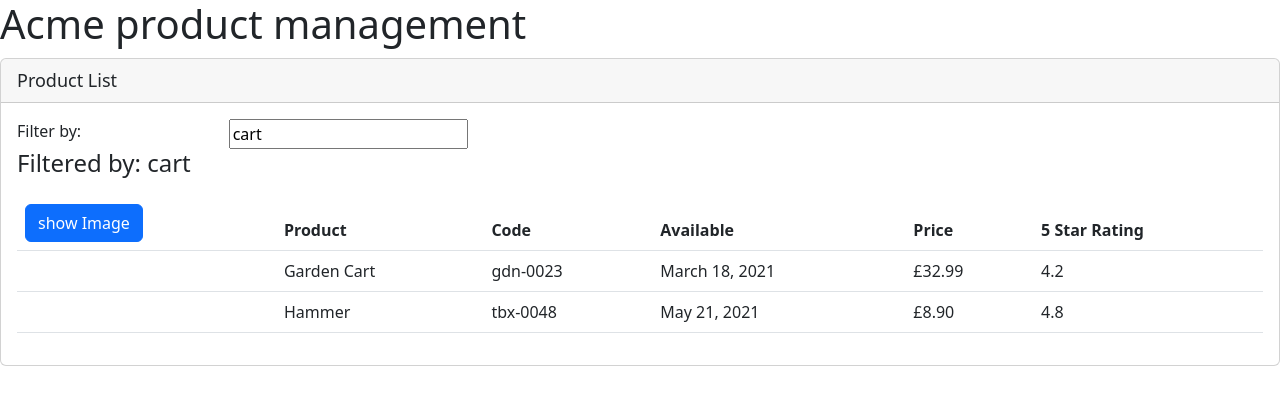
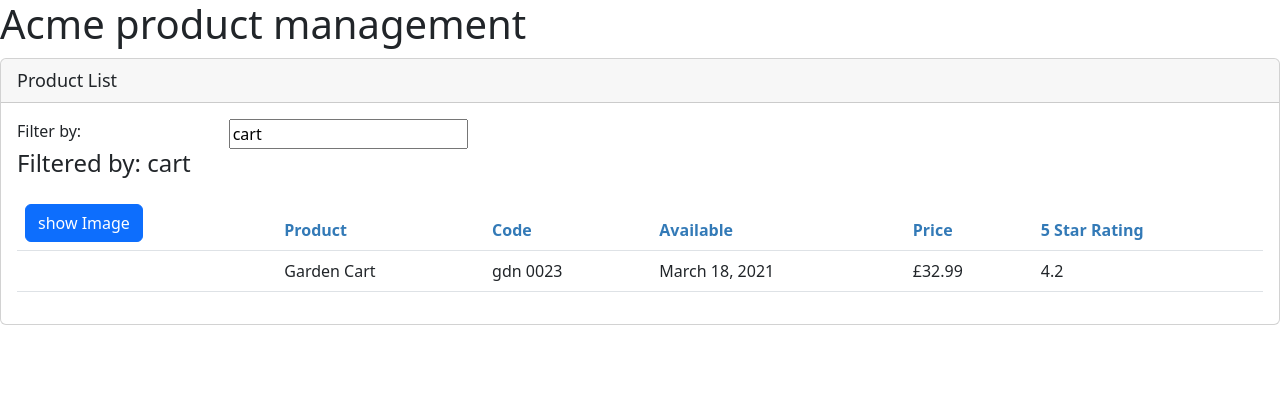
Before and after one commit to robbrownsell/APM, an Angular app: page / in a window 1280 px wide. Shown: the top 404 px of the page. Built offline with nearby package versions, Linux system fonts and the light colour scheme.

Commit message:
added product filter

```diff
--- a/src/app/app.module.ts
+++ b/src/app/app.module.ts
@@ -4,10 +4,11 @@
 
 import {AppComponent} from './app.component';
 import {ProductListComponent} from "./products/product-list.component";
+import {ConvertToSpacesPipe} from "./shared/convert-to-spaces.pipe";
 
 @NgModule({
   imports: [BrowserModule, FormsModule],
-  declarations: [AppComponent, ProductListComponent],
+  declarations: [AppComponent, ProductListComponent, ConvertToSpacesPipe],
   bootstrap: [AppComponent]
 })
 export class AppModule { }
--- /dev/null
+++ b/src/app/products/product-list.component.css
@@ -0,0 +1,3 @@
+thead {
+  color: #337AB7;
+}
--- a/src/app/products/product-list.component.html
+++ b/src/app/products/product-list.component.html
@@ -32,17 +32,17 @@
         </tr>
         </thead>
         <tbody>
-        <tr *ngFor="let product of products">
+        <tr *ngFor="let product of filteredProducts">
           <td>
             <img *ngIf="showImage"
                  [src]="product.imageUrl"
-                 [title]="product.name"
+                 [title]="product.productName"
                  [style.width.px]="imageWidth"
                  [style.margin.px]="imageMargin"
             />
           </td>
           <td>{{product.productName}}</td>
-          <td>{{product.productCode | lowercase}}</td>
+          <td>{{product.productCode | lowercase | convertToSpaces: '-'}}</td>
           <td>{{product.releaseDate}}</td>
           <td>{{product.price | currency:'GBP':'symbol':'1.2-2'}}</td>
           <td>{{product.starRating}}</td>
--- a/src/app/products/product-list.component.ts
+++ b/src/app/products/product-list.component.ts
@@ -1,18 +1,34 @@
-import {Component} from "@angular/core";
+import {Component, OnInit} from "@angular/core";
+import {IProduct} from "./product";
 
 
 @Component({
     selector: 'pm-products',
-    templateUrl: './product-list.component.html'
+    templateUrl: './product-list.component.html',
+    styleUrls: ['./product-list.component.css']
   }
 )
-export class ProductListComponent {
+export class ProductListComponent implements OnInit {
   pageTitle = "Product List";
   imageWidth = 50;
   imageMargin = 2;
   showImage: boolean = false;
-  listFilter: string = "cart";
-  products: any[] = [
+
+  private _listFilter: string = '';
+
+  get listFilter(): string {
+    return this._listFilter
+  }
+
+  set listFilter(value: string) {
+    this._listFilter = value;
+    console.log(`In setter ${value}`)
+    this.filteredProducts = this.performFilter(value);
+  }
+
+  filteredProducts: IProduct[] = [];
+
+  products: IProduct[] = [
     {
       "productId": 2,
       "productName": "Garden Cart",
@@ -38,4 +54,15 @@
   toggleImage(): void {
     this.showImage = !this.showImage;
   }
+
+  performFilter(filterBy: string): IProduct[] {
+    filterBy = filterBy.toLowerCase();
+    return this.products.filter((product: IProduct) =>
+      product.productName.toLowerCase().includes(filterBy));
+  }
+
+  ngOnInit(): void {
+    console.log('on init');
+    this.listFilter = 'cart';
+  }
 }
--- /dev/null
+++ b/src/app/products/product.ts
@@ -0,0 +1,10 @@
+export interface IProduct {
+  productId: number;
+  productName: string;
+  productCode: string;
+  releaseDate: string;
+  price: number;
+  description: string;
+  starRating: number;
+  imageUrl: string;
+}
--- /dev/null
+++ b/src/app/shared/convert-to-spaces.pipe.ts
@@ -0,0 +1,13 @@
+import {Pipe, PipeTransform} from "@angular/core";
+
+@Pipe(
+  {
+    name: 'convertToSpaces'
+  }
+)
+export class ConvertToSpacesPipe implements PipeTransform{
+  transform(value: string, character: string): any {
+    return value.replace(character, ' ');
+  }
+
+}
```
